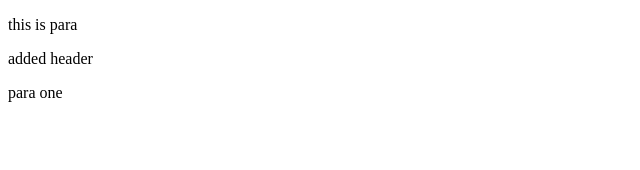
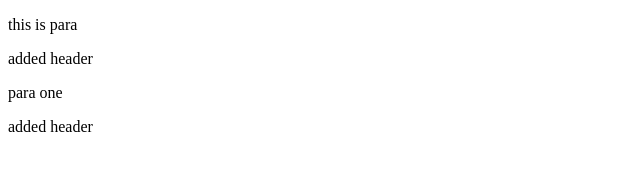
Before and after one commit to Syamkiranmai/devops, a plain HTML site: page index.html in a window 1280 px wide. Shown: the whole page, without its empty margins (0-640 px from the left). Drawn offline with Linux system fonts and the light colour scheme.

Commit message:
added header

```diff
--- a/index.html
+++ b/index.html
@@ -10,5 +10,6 @@
     <p>this is para</p>
     <h>added header</h>
     <p>para one</p>
+    <h> added header </h>
 </body>
 </html>
```
